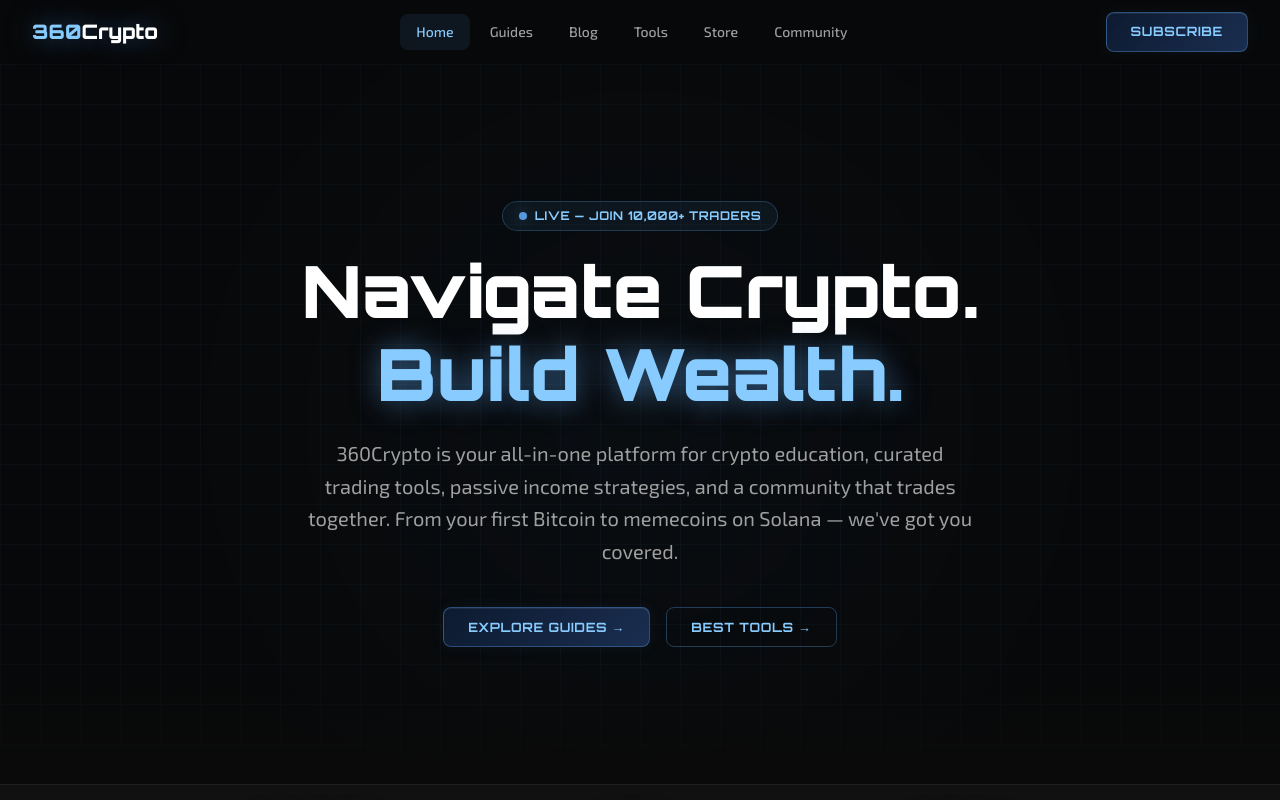
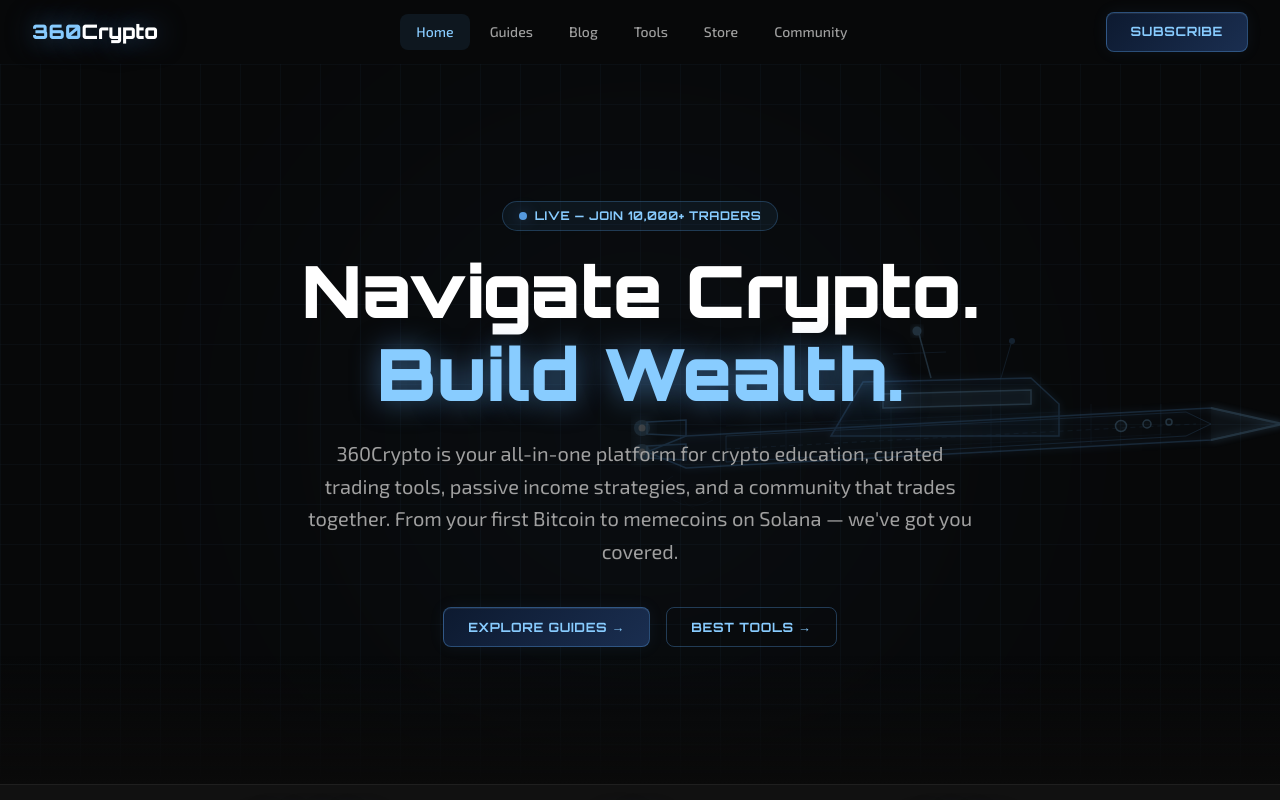
Before and after one commit to 360Cryptox/360Crypto, a Next.js app: page / in a window 1280 px wide. Shown: the top 800 px of the page. Built offline with nearby package versions, Linux system fonts and the light colour scheme.

Commit message:
Hero: add futuristic wireframe ship SVG — blueprint schematic, electric blue, glowing thrusters, float animation

```diff
--- a/app/page.tsx
+++ b/app/page.tsx
@@ -116,6 +116,75 @@
               Best Tools →
             </Link>
           </div>
+        </div>
+
+        {/* Futuristic ship — blueprint/holographic schematic, right side */}
+        <div aria-hidden="true" className="pointer-events-none absolute right-[-4%] top-1/2 -translate-y-[48%] w-[58%] max-w-[700px] hidden lg:block" style={{ opacity: 0.22 }}>
+          <svg viewBox="0 0 700 250" fill="none" xmlns="http://www.w3.org/2000/svg" className="w-full animate-float">
+            <defs>
+              <filter id="sg" x="-25%" y="-25%" width="150%" height="150%">
+                <feGaussianBlur stdDeviation="3.5" result="b"/>
+                <feMerge><feMergeNode in="b"/><feMergeNode in="SourceGraphic"/></feMerge>
+              </filter>
+              <filter id="sgs" x="-40%" y="-40%" width="180%" height="180%">
+                <feGaussianBlur stdDeviation="7" result="b"/>
+                <feMerge><feMergeNode in="b"/><feMergeNode in="SourceGraphic"/></feMerge>
+              </filter>
+            </defs>
+
+            {/* Main hull */}
+            <path d="M 55,132 L 580,104 L 650,120 L 580,136 L 55,164 L 16,148 Z"
+              stroke="#5599dd" strokeWidth="1.5" fill="rgba(85,153,221,0.05)" filter="url(#sg)"/>
+            {/* Upper deck layer */}
+            <path d="M 95,132 L 555,108 L 580,120 L 555,132 L 95,158 Z"
+              stroke="#5599dd" strokeWidth="0.75" fill="rgba(85,153,221,0.03)"/>
+            {/* Command bridge */}
+            <path d="M 200,132 L 232,78 L 400,74 L 428,100 L 428,132 Z"
+              stroke="#5599dd" strokeWidth="1.5" fill="rgba(85,153,221,0.08)" filter="url(#sg)"/>
+            {/* Bridge windows */}
+            <path d="M 252,104 L 252,90 L 400,86 L 400,100 Z"
+              stroke="#88ccff" strokeWidth="1.5" fill="rgba(136,204,255,0.12)" filter="url(#sg)"/>
+            {/* Bow sharp tip */}
+            <path d="M 580,104 L 652,120 L 580,136"
+              stroke="#88ccff" strokeWidth="2" fill="rgba(136,204,255,0.1)" filter="url(#sg)"/>
+            {/* Engine nacelle top */}
+            <path d="M 16,118 L 55,116 L 55,132 L 16,130 Z"
+              stroke="#5599dd" strokeWidth="1.5" fill="rgba(85,153,221,0.1)"/>
+            {/* Engine nacelle bottom */}
+            <path d="M 16,142 L 55,140 L 55,156 L 16,154 Z"
+              stroke="#5599dd" strokeWidth="1.5" fill="rgba(85,153,221,0.1)"/>
+            {/* Thruster glow top */}
+            <circle cx="11" cy="124" r="8" fill="#88ccff" opacity="0.65" filter="url(#sgs)"/>
+            <circle cx="11" cy="124" r="3.5" fill="white" opacity="0.95"/>
+            {/* Thruster glow bottom */}
+            <circle cx="11" cy="148" r="8" fill="#88ccff" opacity="0.65" filter="url(#sgs)"/>
+            <circle cx="11" cy="148" r="3.5" fill="white" opacity="0.95"/>
+            {/* Hull structural ribs */}
+            <line x1="155" y1="108" x2="155" y2="160" stroke="#5599dd" strokeWidth="0.6" opacity="0.45"/>
+            <line x1="260" y1="104" x2="260" y2="156" stroke="#5599dd" strokeWidth="0.6" opacity="0.45"/>
+            <line x1="360" y1="102" x2="360" y2="150" stroke="#5599dd" strokeWidth="0.6" opacity="0.45"/>
+            <line x1="460" y1="100" x2="460" y2="140" stroke="#5599dd" strokeWidth="0.6" opacity="0.45"/>
+            <line x1="530" y1="100" x2="530" y2="130" stroke="#5599dd" strokeWidth="0.6" opacity="0.45"/>
+            {/* Center deck dashed line */}
+            <line x1="95" y1="145" x2="565" y2="120" stroke="#5599dd" strokeWidth="0.8" opacity="0.5" strokeDasharray="5 4"/>
+            {/* Mast / comm antenna */}
+            <line x1="300" y1="74" x2="288" y2="30" stroke="#88ccff" strokeWidth="1.5" opacity="0.85"/>
+            <circle cx="286" cy="27" r="4.5" fill="#88ccff" opacity="0.9" filter="url(#sg)"/>
+            <line x1="262" y1="50" x2="315" y2="48" stroke="#5599dd" strokeWidth="0.8" opacity="0.55"/>
+            {/* Second antenna */}
+            <line x1="370" y1="74" x2="380" y2="40" stroke="#5599dd" strokeWidth="1" opacity="0.6"/>
+            <circle cx="381" cy="37" r="3" fill="#5599dd" opacity="0.8"/>
+            {/* Sensor array */}
+            <circle cx="490" cy="122" r="5.5" stroke="#88ccff" strokeWidth="1.5" fill="rgba(136,204,255,0.14)"/>
+            <circle cx="516" cy="120" r="4" stroke="#88ccff" strokeWidth="1.5" fill="rgba(136,204,255,0.12)"/>
+            <circle cx="538" cy="118" r="3" stroke="#88ccff" strokeWidth="1.5" fill="rgba(136,204,255,0.12)"/>
+            {/* Hull accent lines */}
+            <line x1="95" y1="122" x2="430" y2="108" stroke="#5599dd" strokeWidth="0.6" opacity="0.35"/>
+            <line x1="95" y1="152" x2="540" y2="130" stroke="#5599dd" strokeWidth="0.6" opacity="0.28"/>
+            {/* Wake lines */}
+            <path d="M 42,172 Q 22,184 42,196 Q 62,208 82,196" stroke="#5599dd" strokeWidth="0.75" opacity="0.22" fill="none"/>
+            <path d="M 65,178 Q 38,192 65,206 Q 92,220 118,206" stroke="#5599dd" strokeWidth="0.5" opacity="0.14" fill="none"/>
+          </svg>
         </div>
 
         {/* Bottom fade */}
```
